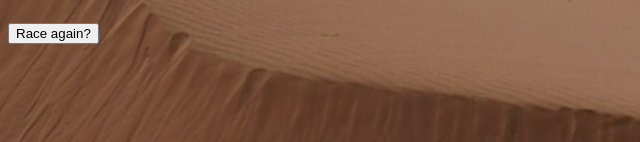
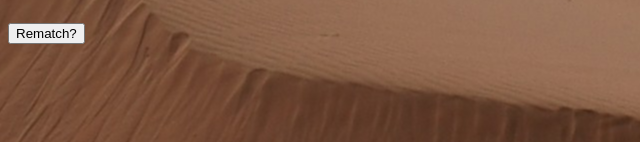
Before and after one commit to balbini/Racing-Game, a plain HTML site: page index.html in a window 1280 px wide. Shown: the part 650-792 px from the top of the page, 0-640 px from the left. Drawn offline with nearby package versions, Linux system fonts and the light colour scheme.

Commit message:
readme updates, button value updates

```diff
--- a/assets/app.js
+++ b/assets/app.js
@@ -1,5 +1,6 @@
 $(document).ready(function(){
   console.log("linked");
+  // set variables
   let playerOne = 0;
   let playerTwo = 0;
   let finish = 10;
@@ -23,15 +24,16 @@ $(document).ready(function(){
       if (playerOne === 10 || playerTwo === 10){
         $(document).off("keypress");
       };
-      // when player one wins
+      // when player one wins, update header to show winner
       if (playerOne === finish){
         $("h1").text("Barry Allen is the fastest man alive!")
       };
-      // when player two wins
+      // when player two wins, update header to show winner
       if (playerTwo === finish){
         $("h1").text("Jay Garrick is the fastest man alive!")
       };
     });
   };
+  // call function to play game
   beginRace();
 });
--- a/index.html
+++ b/index.html
@@ -17,15 +17,13 @@
     <h3 class="flash_2">Press / to move Barry Allen</h2>
       <h1>Who will win the race around the Earth?</h1>
       <h3 class="flash_1">Press Z to move Jay Garrick</h2>
-
       </div>
-
       <div class="race">
         <img class="flash-run" src="./assets/images/JLU-Flash.png">
       </div>
       <div class="runner">
         <img class="reverse-flash-run" src="./assets/images/jay_garrick_by_dcmediaverse-dafs18j.png">
       </div>
-      <input type="button" value="Race again?" onClick="window.location.reload()">
+      <input type="button" value="Rematch?" onClick="window.location.reload()">
     </body>
     </html>
```
Also changed, not shown: 1 other file.
